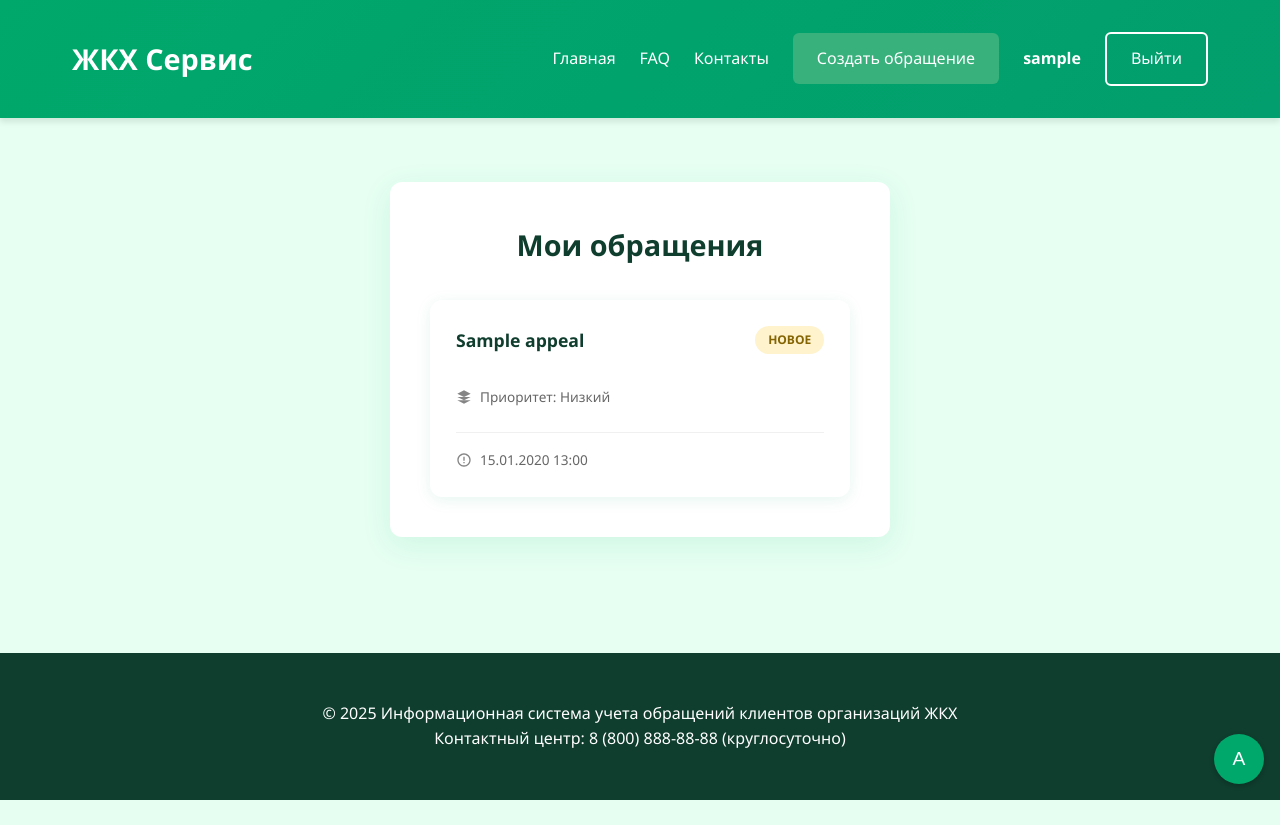
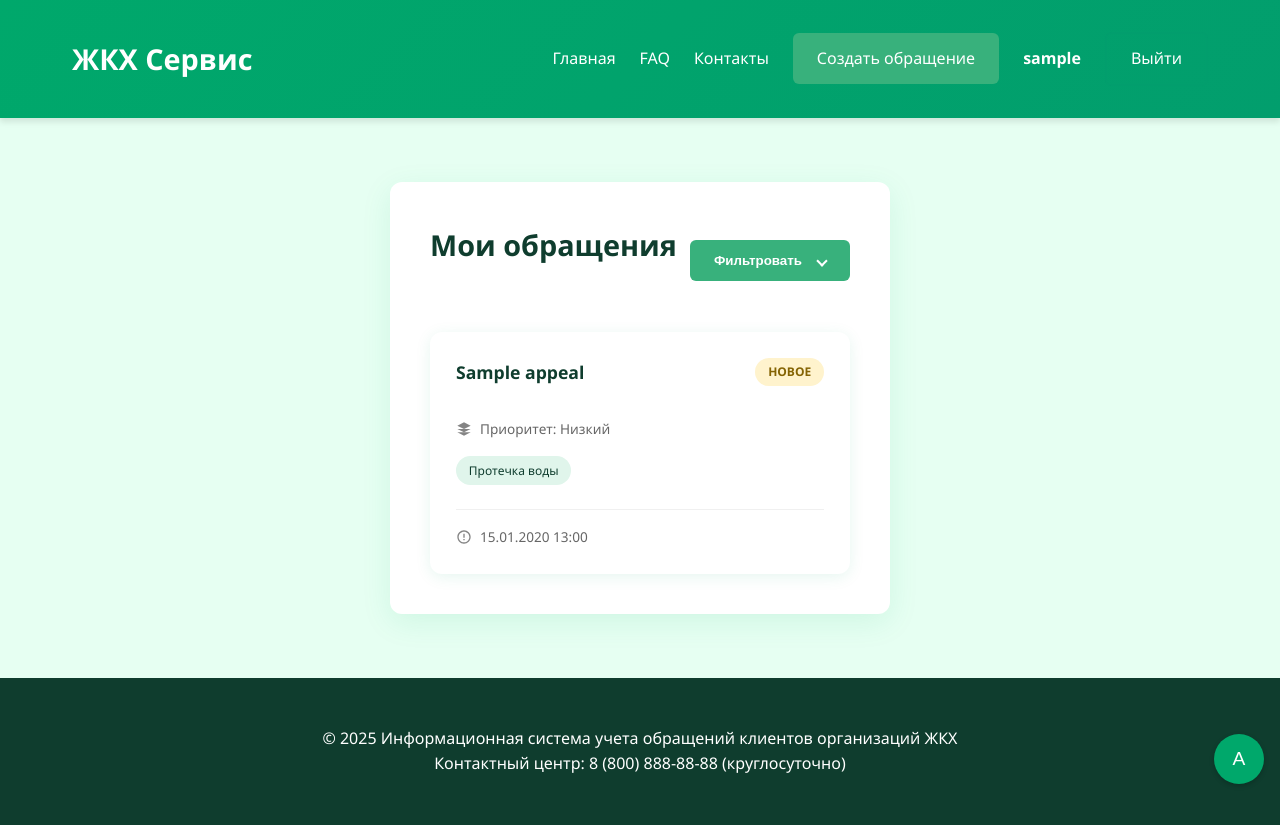
Before and after one commit to kivas1k/hcs, a Django app: page /appeals/mine/?filter_type=title in a window 1280 px wide. Before the commit the page ends 800 px from the top, so only its background shows below. Run offline with Django 5.2, Linux system fonts and the light colour scheme; a user stored in the database is signed in; data comes from the database, SQL or seed files in the repository; tables that the repository leaves empty hold one stand-in row (values such as "Sample post").

Commit message:
added filtering + styles

```diff
--- a/appeals/models.py
+++ b/appeals/models.py
@@ -1,6 +1,16 @@
 from django.db import models
 from users.models import User
 
+class Tag(models.Model):
+    name = models.CharField('Название', max_length=50, unique=True)
+    created_at = models.DateTimeField('Дата создания', auto_now_add=True)
+
+    class Meta:
+        verbose_name = 'Тег'
+        verbose_name_plural = 'Теги'
+
+    def __str__(self):
+        return self.name
 
 class Appeal(models.Model):
     STATUS_CHOICES = [
@@ -22,10 +32,10 @@ class Appeal(models.Model):
     author = models.ForeignKey(User, on_delete=models.CASCADE, related_name='appeals')
     created_at = models.DateTimeField('Дата создания', auto_now_add=True)
     updated_at = models.DateTimeField('Дата обновления', auto_now=True)
+    tags = models.ManyToManyField(Tag, verbose_name='Теги', blank=True)
 
     def __str__(self):
         return self.title
-
 
 class AppealDocument(models.Model):
     appeal = models.ForeignKey(Appeal, on_delete=models.CASCADE, related_name='documents')
--- a/appeals/templates/appeals/my_appeals.html
+++ b/appeals/templates/appeals/my_appeals.html
@@ -15,7 +15,26 @@
   </div>
   {% endif %}
 
+  <div class="filter-header">
     <h2>Мои обращения</h2>
+    <div class="filter-controls">
+      <div class="dropdown" onmouseover="showDropdown()" onmouseleave="hideDropdown()">
+        <button class="btn btn-primary">
+          Фильтровать
+          <span class="dropdown-arrow"></span>
+        </button>
+        <div class="dropdown-menu">
+          <a class="dropdown-item" href="?filter_type=title">По названию</a>
+          <a class="dropdown-item" href="?filter_type=id">По номеру</a>
+          <a class="dropdown-item" href="?filter_type=date">По дате</a>
+          {% if current_filter %}
+            <div class="dropdown-divider"></div>
+            <a class="dropdown-item" href="?">Сбросить фильтр</a>
+          {% endif %}
+        </div>
+      </div>
+    </div>
+  </div>
 
   {% if appeals %}
     <div class="appeals-grid">
@@ -35,6 +54,12 @@
             </div>
           </div>
 
+          <div class="cube-tags">
+            {% for tag in appeal.tags.all %}
+              <span class="tag-pill">{{ tag.name }}</span>
+            {% endfor %}
+          </div>
+
           <div class="cube-date">
             <svg width="16" height="16" viewBox="0 0 24 24">
               <path fill="currentColor" d="M12 2C6.5 2 2 6.5 2 12s4.5 10 10 10 10-4.5 10-10S17.5 2 12 2m0 18c-4.4 0-8-3.6-8-8s3.6-8 8-8 8 3.6 8 8-3.6 8-8 8m-1-13h2v6h-2V7m0 8h2v2h-2v-2"/>
@@ -47,12 +72,148 @@
   {% else %}
     <div class="empty-state">
       <div class="empty-icon"></div>
-    <h3>Обращений пока нет</h3>
-    <p>Начните с создания нового обращения</p>
+      <h3>{% if current_filter %}Ничего не найдено{% else %}Обращений пока нет{% endif %}</h3>
+      <p>{% if current_filter %}Попробуйте изменить параметры фильтра{% else %}Начните с создания нового обращения{% endif %}</p>
       <a href="{% url 'appeals:create_appeal' %}" class="btn btn-primary">
         Создать обращение
       </a>
     </div>
   {% endif %}
 </div>
+
+<style>
+
+  .filter-controls .btn {
+    border: none !important;
+    outline: none !important;
+    box-shadow: none !important;
+  }
+
+.filter-header {
+  display: flex;
+  justify-content: space-between;
+  align-items: center;
+  margin-bottom: 2rem;
+}
+
+.dropdown {
+  position: relative;
+  display: inline-block;
+}
+
+.dropdown-menu {
+  display: none;
+  position: absolute;
+  right: 0;
+  top: 100%;
+  min-width: 200px;
+  background: white;
+  box-shadow: 0 4px 12px rgba(0, 168, 107, 0.15);
+  border-radius: 8px;
+  padding: 0.5rem;
+  z-index: 100;
+  margin-top: 0.5rem;
+  animation: fadeIn 0.2s ease;
+}
+
+.dropdown:hover .dropdown-menu,
+.dropdown:focus-within .dropdown-menu {
+  display: block;
+}
+
+.cube-tags {
+  margin: 0.5rem 0;
+  display: flex;
+  flex-wrap: wrap;
+  gap: 0.5rem;
+}
+
+.tag-pill {
+  background: #e0f5eb;
+  color: var(--dark);
+  padding: 0.3rem 0.8rem;
+  border-radius: 20px;
+  font-size: 0.75rem;
+  display: inline-flex;
+  align-items: center;
+}
+
+.dropdown-arrow {
+  display: inline-block;
+  margin-left: 0.5rem;
+  border: solid currentColor;
+  border-width: 0 2px 2px 0;
+  padding: 3px;
+  transform: rotate(45deg);
+  transition: transform 0.2s;
+}
+
+.dropdown-item {
+  display: block;
+  padding: 0.5rem 1rem;
+  color: var(--dark);
+  text-decoration: none;
+  transition: background 0.2s;
+  border-radius: 4px;
+}
+
+.dropdown-item:hover {
+  background: #f8fffb;
+}
+
+.dropdown-divider {
+  height: 1px;
+  background: #e0f5eb;
+  margin: 0.5rem 0;
+}
+
+@keyframes fadeIn {
+  from { opacity: 0; transform: translateY(-5px); }
+  to { opacity: 1; transform: translateY(0); }
+}
+
+@media (max-width: 768px) {
+  .dropdown:hover .dropdown-menu {
+    display: none;
+  }
+
+  .dropdown.active .dropdown-menu {
+    display: block;
+  }
+
+  .dropdown-arrow {
+    transform: rotate(225deg);
+  }
+}
+</style>
+
+<script>
+document.addEventListener('DOMContentLoaded', function() {
+  const dropdown = document.querySelector('.dropdown');
+  const menu = dropdown.querySelector('.dropdown-menu');
+  let timeoutId;
+
+  dropdown.addEventListener('mouseenter', function() {
+    clearTimeout(timeoutId);
+    menu.style.display = 'block';
+  });
+
+  dropdown.addEventListener('mouseleave', function() {
+    timeoutId = setTimeout(() => {
+      menu.style.display = 'none';
+    }, 300);
+  });
+
+  menu.addEventListener('mouseenter', function() {
+    clearTimeout(timeoutId);
+  });
+
+  menu.addEventListener('mouseleave', function() {
+    timeoutId = setTimeout(() => {
+      menu.style.display = 'none';
+    }, 300);
+  });
+
+});
+</script>
 {% endblock %}
--- a/appeals/views.py
+++ b/appeals/views.py
@@ -4,16 +4,18 @@ from django.shortcuts import render, get_object_or_404
 from django.contrib.auth.decorators import login_required
 from .models import Appeal, AppealDocument
 from .forms import AppealForm, DocumentForm
+from django.utils import timezone
 @login_required
 def create_appeal(request):
     if request.method == 'POST':
-        form = AppealForm(request.POST)  # Переименовано в form
+        form = AppealForm(request.POST)
         document_form = DocumentForm(request.POST, request.FILES)
 
-        if form.is_valid():  # Используем form вместо appeal_form
+        if form.is_valid():
             appeal = form.save(commit=False)
             appeal.author = request.user
             appeal.save()
+            form.save_m2m()
 
             files = request.FILES.getlist('files')
             for f in files:
@@ -30,10 +32,30 @@ def create_appeal(request):
         'document_form': document_form
     })
 
+
 @login_required
 def my_appeals(request):
-    appeals = Appeal.objects.filter(author=request.user).order_by('-created_at')
-    return render(request, 'appeals/my_appeals.html', {'appeals': appeals})
+    sort_mapping = {
+        'title': 'title',
+        'id': 'id',
+        'date': '-created_at'
+    }
+
+    filter_type = request.GET.get('filter_type', 'date')
+    order_field = sort_mapping.get(filter_type, '-created_at')
+
+    appeals = Appeal.objects.filter(author=request.user).order_by(order_field)
+
+    if filter_type == 'title':
+        appeals = sorted(
+            appeals,
+            key=lambda x: (not x.title.isdigit(), x.title.lower())
+        )
+
+    return render(request, 'appeals/my_appeals.html', {
+        'appeals': appeals,
+        'current_filter': filter_type
+    })
 
 @login_required
 def appeal_detail(request, appeal_id):
@@ -56,7 +78,6 @@ def edit_appeal(request, appeal_id):
         if appeal_form.is_valid():
             appeal = appeal_form.save()
 
-            # Добавление новых файлов
             files = request.FILES.getlist('files')
             for f in files:
                 AppealDocument.objects.create(appeal=appeal, file=f)
--- a/static/css/style.css
+++ b/static/css/style.css
@@ -92,11 +92,11 @@ body {
 }
 
 .btn-outline {
-  border: 2px solid white;
-  color: white;
-  margin-left: 1rem;
-  background: transparent;
-}
+    border: 2px solid #029e6d;
+    color: #12a339;
+    margin-left: 1rem;
+    background: transparent;
+  }
 
 .features {
   max-width: 1200px;
@@ -537,7 +537,7 @@ body {
 
 .cube-status.in_progress {
   background: #cfe2ff;
-  color: #084298;
+  color: #30cb73;
 }
 
 .cube-status.completed {
--- a/templates/base.html
+++ b/templates/base.html
@@ -29,7 +29,6 @@
   </nav>
 </header>
 
-
     <main>
       {% if messages %}
         {% for message in messages %}
```
Also changed, not shown: appeals/forms.py (+9 -2 lines), appeals/templates/appeals/appeal_detail.html (+12 -3 lines), appeals/templates/appeals/create_appeal.html (+21 -0 lines), appeals/templates/appeals/edit_appeal.html (+9 -0 lines), appeals/migrations/0002_tag_appeal_tags.py (added), appeals/migrations/0003_add_initial_tags.py (added), appeals/migrations/0004_add_default_tags.py (added), media/appeals/documents/0f61c36c289b034772191b71eff9df5a.jpg (added), media/appeals/documents/1cd29e803a2d1d3ab3015ffb01324a75.jpg (added), media/appeals/documents/2c8fba2f5b51cf7d330ea64e9b27d861.jpg (added), media/appeals/documents/3d35446f72bba165c8d0b72efbcbb346.jpg (added), 2 other files. Lines whose indentation alone changed are shown as unchanged.
